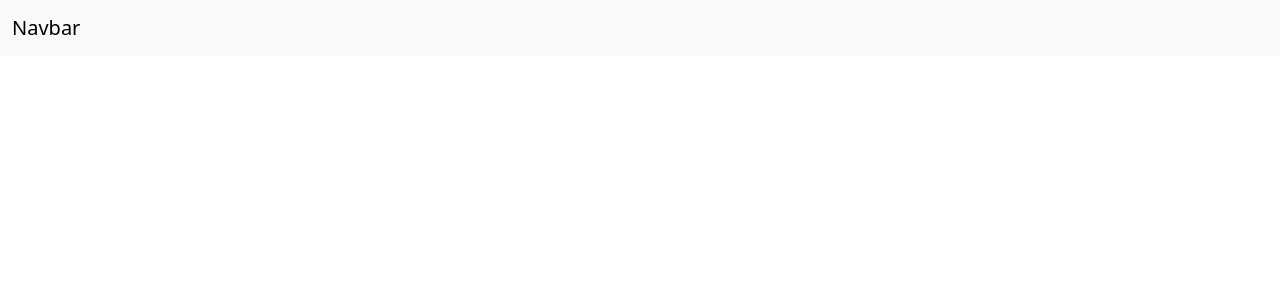
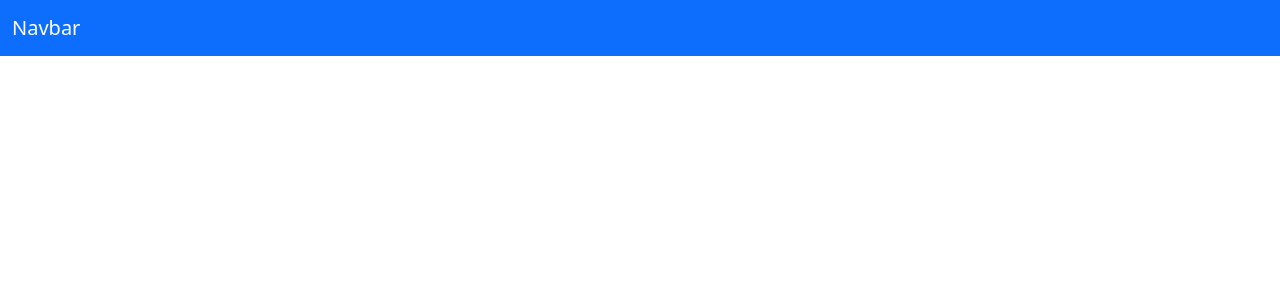
Before and after one commit to Jonathan-Tong1/fullstack-front, a React (Create React App) app: page / in a window 1280 px wide. Shown: the top 300 px of the page. Built offline with nearby package versions, Linux system fonts and the light colour scheme.

Commit message:
updated navbar header color

```diff
--- a/src/layout/Navbar.js
+++ b/src/layout/Navbar.js
@@ -3,7 +3,7 @@
 export default function Navbar() {
   return (
     <div>
-      <nav className="navbar navbar-expand-lg bg-body-tertiary">
+      <nav className="navbar navbar-expand-lg navbar-dark bg-primary">
         <div className="container-fluid">
           <a className="navbar-brand" href="#">
             Navbar
```
